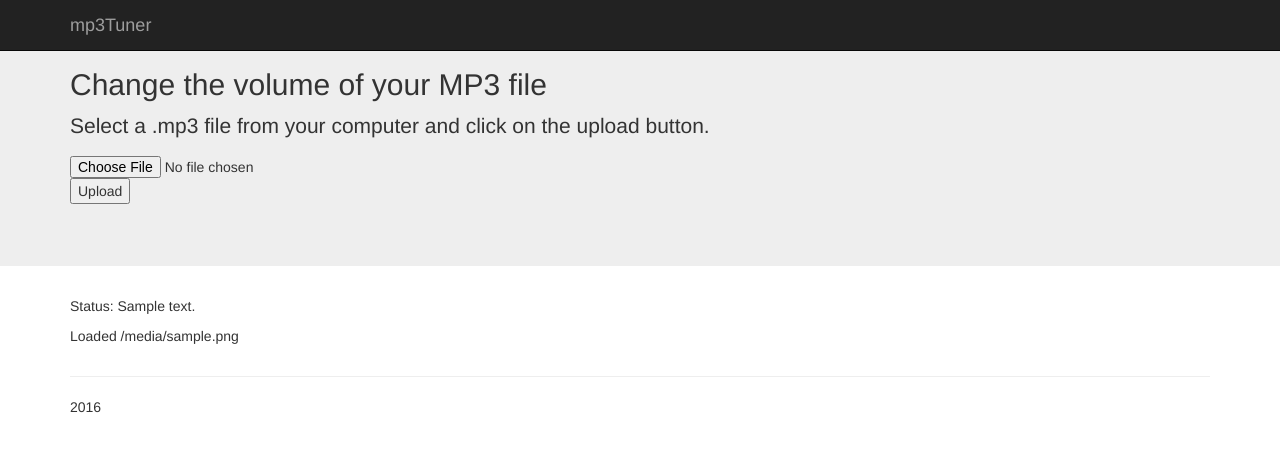
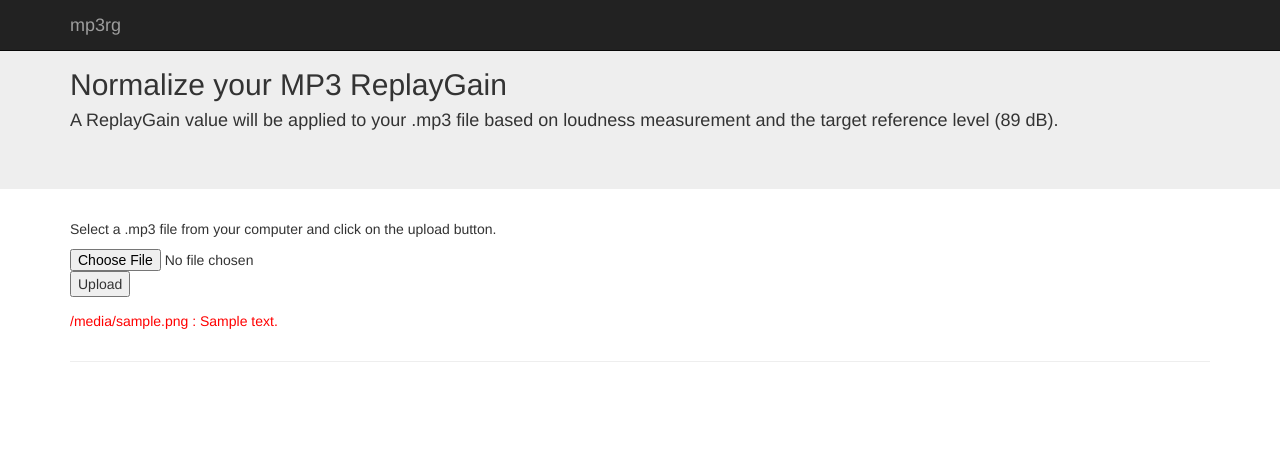
Before and after one commit to rkenmi/vtuner, a Django app: template web/templates/web/upload.html in a window 1280 px wide. Shown: the top 452 px of the page. Run offline with Django 3.2, Linux system fonts and the light colour scheme; the template is opened without the code that fills it: most values are stand-ins (such as "Sample title", 1, 10 or a date in 2020); form fields are guessed from the names that the template uses; some libraries are stand-ins or nearby versions.

```diff
--- a/web/templates/web/upload.html
+++ b/web/templates/web/upload.html
@@ -1,5 +1,9 @@
 {% load staticfiles %}
 <link rel="stylesheet" href="https://maxcdn.bootstrapcdn.com/bootstrap/3.3.6/css/bootstrap.min.css" integrity="sha384-1q8mTJOASx8j1Au+a5WDVnPi2lkFfwwEAa8hDDdjZlpLegxhjVME1fgjWPGmkzs7" crossorigin="anonymous">
+<script
+			  src="http://code.jquery.com/jquery-2.2.2.js"
+			  integrity="sha256-4/zUCqiq0kqxhZIyp4G0Gk+AOtCJsY1TA00k5ClsZYE="
+			  crossorigin="anonymous"></script>
 <div class="jumbotron">
 
   <nav class="navbar navbar-inverse navbar-fixed-top">
@@ -11,33 +15,41 @@
           <span class="icon-bar"></span>
           <span class="icon-bar"></span>
         </button>
-        <a class="navbar-brand" href="#">mp3Tuner</a>
+        <a class="navbar-brand" href="#">mp3rg</a>
       </div>
     </div>
   </nav>
 
   <div class="container">
-    <h2>Change the volume of your MP3 file</h2>
-    <form action="{% url "web:upload" %}" method="post" enctype="multipart/form-data">
-      {% csrf_token %}
-      <p>Select a .mp3 file from your computer and click on the upload button.</p>{{ form.mp3file }}
-      <input type="submit" value="Upload"/>
-    </form>
+    <h2>Normalize your MP3 ReplayGain</h2>
+		<h4>A ReplayGain value will be applied to your .mp3 file based on loudness measurement and the target reference level (89 dB).</h4>
   </div>
 </div>
 
 <div class="container">
   <!-- Example row of columns -->
+	<form id="up_mp3" action="{% url "web:upload" %}" method="post" enctype="multipart/form-data">
+		{% csrf_token %}
+		<p>Select a .mp3 file from your computer and click on the upload button.</p>{{ form.mp3file }}
+		<input type="submit" value="Upload"/>
+	</form>
   <div class="row">
     <div class="col-md-4">
-      <p>Status: {{ message }}</p>
-      <p>Loaded {{ filename }}</p>
+      <div id="status">
+        <p style="color: red">
+				{% if filename and message %}
+					{{ filename }} : {{ message }}
+				{% endif %}
+				</p>
+      </div>
     </div>
   </div>
 
   <hr>
+</div> <!-- /container -->
 
-  <footer>
-    <p>2016</p>
-  </footer>
-</div> <!-- /container -->
+<script>
+$('#up_mp3').submit(function () {
+	$('#status').text('');
+});
+</script>
--- a/web/vtunerRG/calc.py
+++ b/web/vtunerRG/calc.py
@@ -6,7 +6,7 @@ import gi
 gi.require_version('Gst', '1.0')
 
 from gi.repository import GObject, Gst
-from Track import Track # import Track class from Track.py
+from track import * # import Track class from Track.py
 
 
 # Initialize threading
--- a/web/vtunerRG/calc_gain.py
+++ b/web/vtunerRG/calc_gain.py
@@ -4,7 +4,7 @@ from gi.repository import GObject
 import util
 
 
-def CalcGain(filename):
+def calc_gain(filename):
     exc_slot = [None]
 
     def on_track_start(evsrc, filename):
--- a/web/vtunerRG/driver.py
+++ b/web/vtunerRG/driver.py
@@ -1,7 +1,8 @@
 from io import TagReadWrite
-from calc_gain import CalcGain
+from calc_gain import *
 
 def ReplayGain(filepath):
     tags = TagReadWrite(filepath)
-    new_tags_data = CalcGain(filepath)
+    new_tags_data = calc_gain(filepath)
     tags.write_obj(filepath, new_tags_data[0])
+    return new_tags_data[0]
```
Also changed, not shown: web/views.py (+14 -10 lines), web/vtunerRG/track.py (added, +15 -0 lines), 6 other files.
